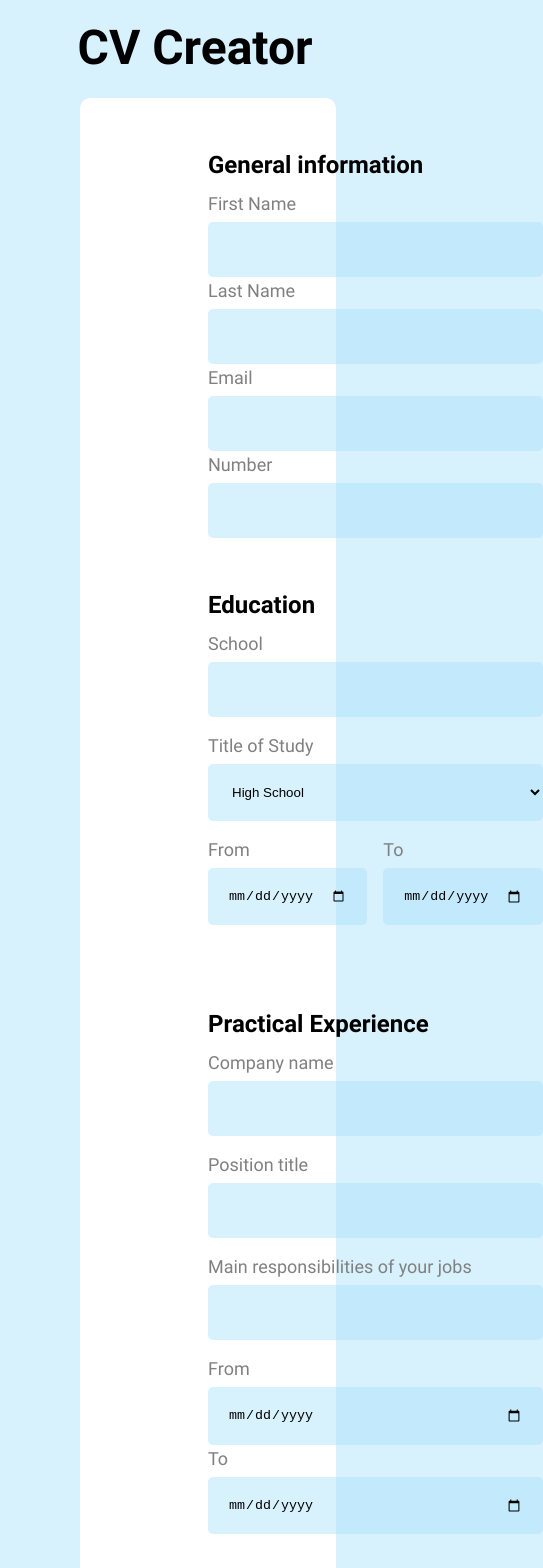
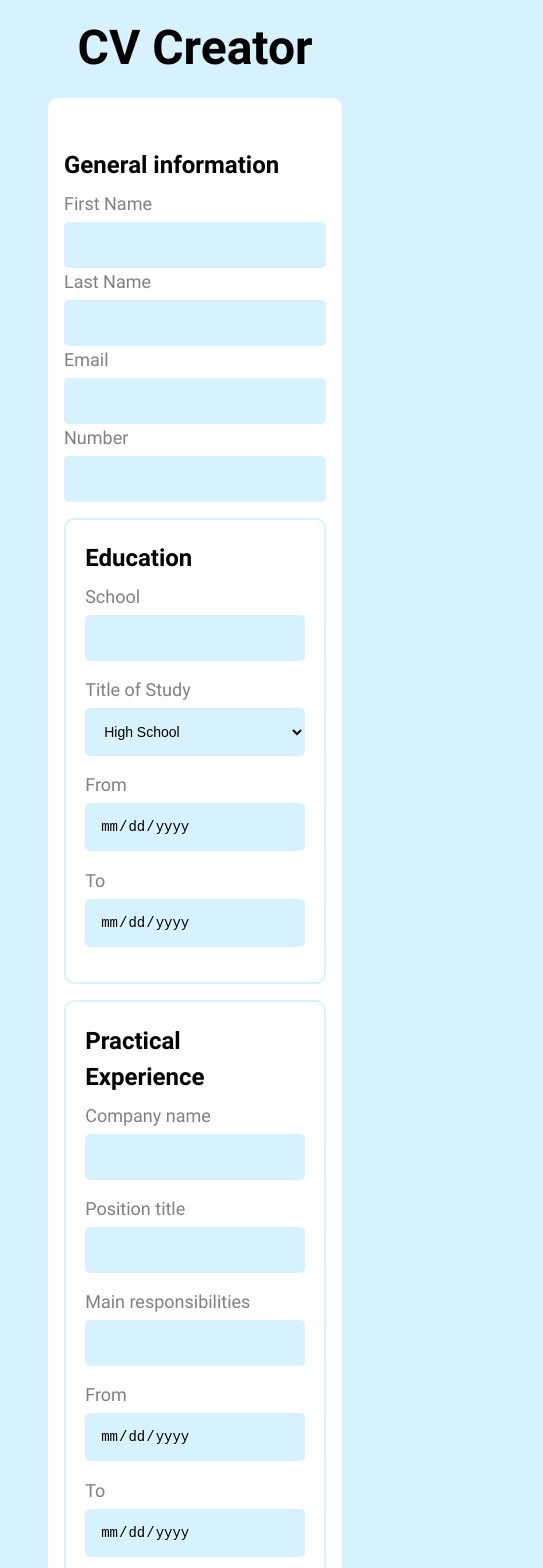
Before and after one commit to MichalRydzewski/cv-application, a React (Vite) app: page / in a window 390 px wide. Shown: the top 1568 px of the page, 543 px wide, since content can reach past the window. Built offline with nearby package versions, Linux system fonts and the light colour scheme.

Commit message:
add more media queries, delete date icons

```diff
--- a/src/edit-mode.css
+++ b/src/edit-mode.css
@@ -1,5 +1,5 @@
 :root {
-  --light-blue: rgba(176, 228, 252, 0.5)
+  --light-blue: rgba(176, 228, 252, 0.5);
 }
 
 header {
@@ -16,10 +16,17 @@ main {
   background-color: white;
   display: grid;
   grid-template-columns: 1fr 1fr;
-  gap: 3rem;
-  margin: 1rem 5rem;
+  gap: 1rem;
+  margin: 1rem 3rem;
   border-radius: 10px;
-  padding: 3rem;
+  padding: 1rem;
+}
+
+section {
+  border: 2px solid var(--light-blue);
+  border-radius: 10px;
+  padding: 1.2rem;
+  min-width: 0;
 }
 
 h2 {
@@ -37,9 +44,10 @@ label {
 input,
 .title-dropdown {
   border: none;
-  padding: 20px;
+  padding: 15px;
   background-color: var(--light-blue);
   border-radius: 5px;
+  font-size: 14px;
 }
 
 .input-flex,
@@ -56,7 +64,11 @@ input,
   grid-template-columns: 1fr 1fr;
   row-gap: 15px;
   column-gap: 1.5rem;
-  margin-bottom: 2rem;
+  margin-bottom: 1rem;
+}
+
+.experience {
+  grid-column: 1/3;
 }
 
 .education-grid > .input-flex:nth-child(2) {
@@ -66,21 +78,21 @@ input,
   order: 2;
 }
 
-.date-of-study {
+.date-box {
   display: grid;
   grid-template-columns: 1fr 1fr;
   gap: 1rem;
 }
 
-#from,
-#to {
-  min-width: 0;
-  flex: 1;
+input[type="date"]::-webkit-inner-spin-button,
+input[type="date"]::-webkit-calendar-picker-indicator {
+  display: none;
+  -webkit-appearance: none;
 }
 
 /* media queries */
 
-@media(width < 1200px) {
+@media (width < 1200px) {
   main {
     padding: 5rem;
     grid-template-columns: 1fr;
@@ -88,11 +100,23 @@ input,
   .section-grid {
     column-gap: 3rem;
   }
+  .experience {
+    grid-column: inherit;
+  }
 }
 
-@media(width < 800px) {
+@media (width < 850px) {
   main {
-    padding: 3rem 8rem;
+    padding: 4rem;
+  }
+  .section-grid {
+    column-gap: 1rem;
+  }
+}
+
+@media (width < 800px) {
+  .input {
+    padding: 20px;
   }
   .section-grid {
     grid-template-columns: 1fr;
@@ -103,4 +127,16 @@ input,
   .section-grid > .input-flex:nth-child(3) {
     order: 0;
   }
+  .experience {
+    grid-column: inherit;
+  }
 }
+
+@media (width < 630px) {
+  main {
+    padding: 3rem 1rem;
+  }
+  .date-box {
+    grid-template-columns: 1fr;
+  }
+}
--- a/src/education.jsx
+++ b/src/education.jsx
@@ -8,7 +8,7 @@ export default function Education() {
       <div className="section-grid education-grid">
         <InputTemplate labelName={"School"} inputType={"text"}></InputTemplate>
         <Dropdown></Dropdown>
-        <div className="date-of-study">
+        <div className="date-box">
           <InputTemplate
             id="education-from"
             labelName={"From"}
--- a/src/experience.jsx
+++ b/src/experience.jsx
@@ -14,10 +14,10 @@ export default function Experience() {
           inputType={"text"}
         ></InputTemplate>
         <InputTemplate
-          labelName={"Main responsibilities of your jobs"}
+          labelName={"Main responsibilities"}
           inputType={"text"}
         ></InputTemplate>
-        <div>
+        <div className="date-box">
           <InputTemplate id="experience-from" labelName={"From"} inputType={"date"}></InputTemplate>
           <InputTemplate id="experience-to" labelName={"To"} inputType={"date"}></InputTemplate>
         </div>
```
